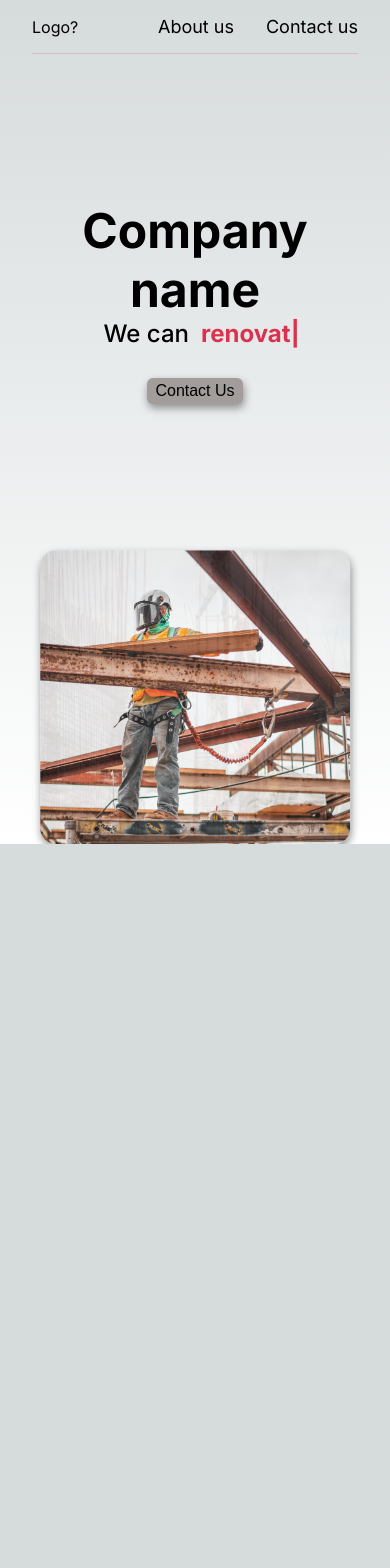
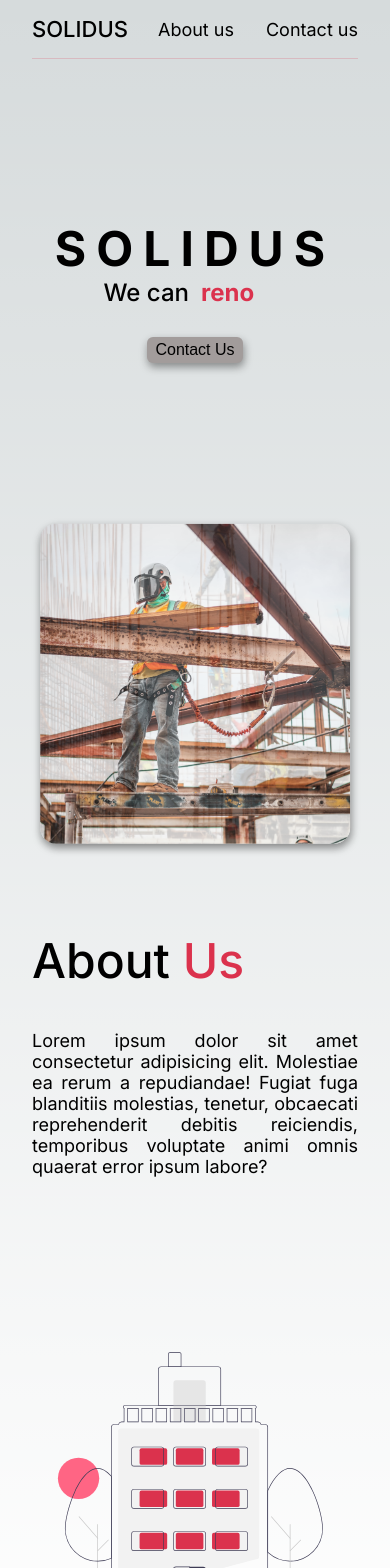
Before and after one commit to aelt95/b-company, a Next.js app: page / in a window 390 px wide. Shown: the top 1568 px of the page. Before the commit the page ends 844 px from the top, so only its background shows below. Built offline with nearby package versions, Linux system fonts and the light colour scheme.

Commit message:
added about us

```diff
--- a/src/app/page.jsx
+++ b/src/app/page.jsx
@@ -1,10 +1,12 @@
 // import Header from "../components/header.jsx";
 import Header from "@/components/header.jsx";
+import AboutUs from "@/components/about-us";
 
 export default function Home() {
   return (
     <>
       <Header></Header>
+      <AboutUs></AboutUs>
     </>
   );
 }
--- /dev/null
+++ b/src/components/about-us.css
@@ -0,0 +1,38 @@
+.about-us {
+  height: 100vh;
+  display: grid;
+  grid-template-columns: 1fr 1fr;
+  justify-content: center;
+  align-items: center;
+}
+.building-svg {
+  width: 100%;
+  height: 100%;
+}
+.content-title {
+  font-size: 4rem;
+  font-weight: 500;
+  margin-bottom: 40px;
+}
+.content-title span {
+  color: #db324d;
+}
+.content-text {
+  font-size: 22px;
+  text-align: justify;
+}
+
+@media (max-width: 720px) {
+  .about-us {
+    grid-template-columns: 1fr;
+  }
+  .content {
+    grid-row: -1;
+  }
+  .content-title {
+    font-size: 3rem;
+  }
+  .content-text {
+    font-size: 18px;
+  }
+}
--- /dev/null
+++ b/src/components/about-us.jsx
@@ -0,0 +1,24 @@
+import styles from "./about-us.css";
+import building from "../../public/building.svg";
+import Image from "next/image";
+
+const AboutUs = () => {
+  return (
+    <section className="about-us">
+      <Image className="building-svg" src={building} />
+      <div className="content">
+        <div className="content-title">
+          About <span>Us</span>
+        </div>
+        <div className="content-text">
+          Lorem ipsum dolor sit amet consectetur adipisicing elit. Molestiae ea
+          rerum a repudiandae! Fugiat fuga blanditiis molestias, tenetur,
+          obcaecati reprehenderit debitis reiciendis, temporibus voluptate animi
+          omnis quaerat error ipsum labore?
+        </div>
+      </div>
+    </section>
+  );
+};
+
+export default AboutUs;
--- a/src/components/header.css
+++ b/src/components/header.css
@@ -23,6 +23,10 @@ header {
   align-items: center;
   padding: 1rem 0;
   border-bottom: 1px solid rgb(219, 50, 77, 0.2);
+}
+.nav-bar span {
+  font-size: 22px;
+  font-weight: 500;
 }
 .nav-bar ul {
   display: flex;
@@ -64,6 +68,7 @@ header {
 }
 .company-name {
   font-size: 5rem;
+  letter-spacing: 10px;
 }
 .company-description {
   font-size: 36px;
--- a/src/components/header.jsx
+++ b/src/components/header.jsx
@@ -9,7 +9,7 @@ const Header = () => {
   return (
     <header>
       <nav className="nav-bar">
-        <span>Logo?</span>
+        <span>SOLIDUS</span>
         <ul>
           <li>About us</li>
           <li>Contact us</li>
@@ -17,7 +17,7 @@ const Header = () => {
       </nav>
       <div className="header-section">
         <div className="company-content">
-          <h1 className="company-name">Company name</h1>
+          <h1 className="company-name">SOLIDUS</h1>
           <div className="company-description">
             <div className="static-txt">We can</div>
             <TypeAnimation
```
Also changed, not shown: public/building.svg (added).
